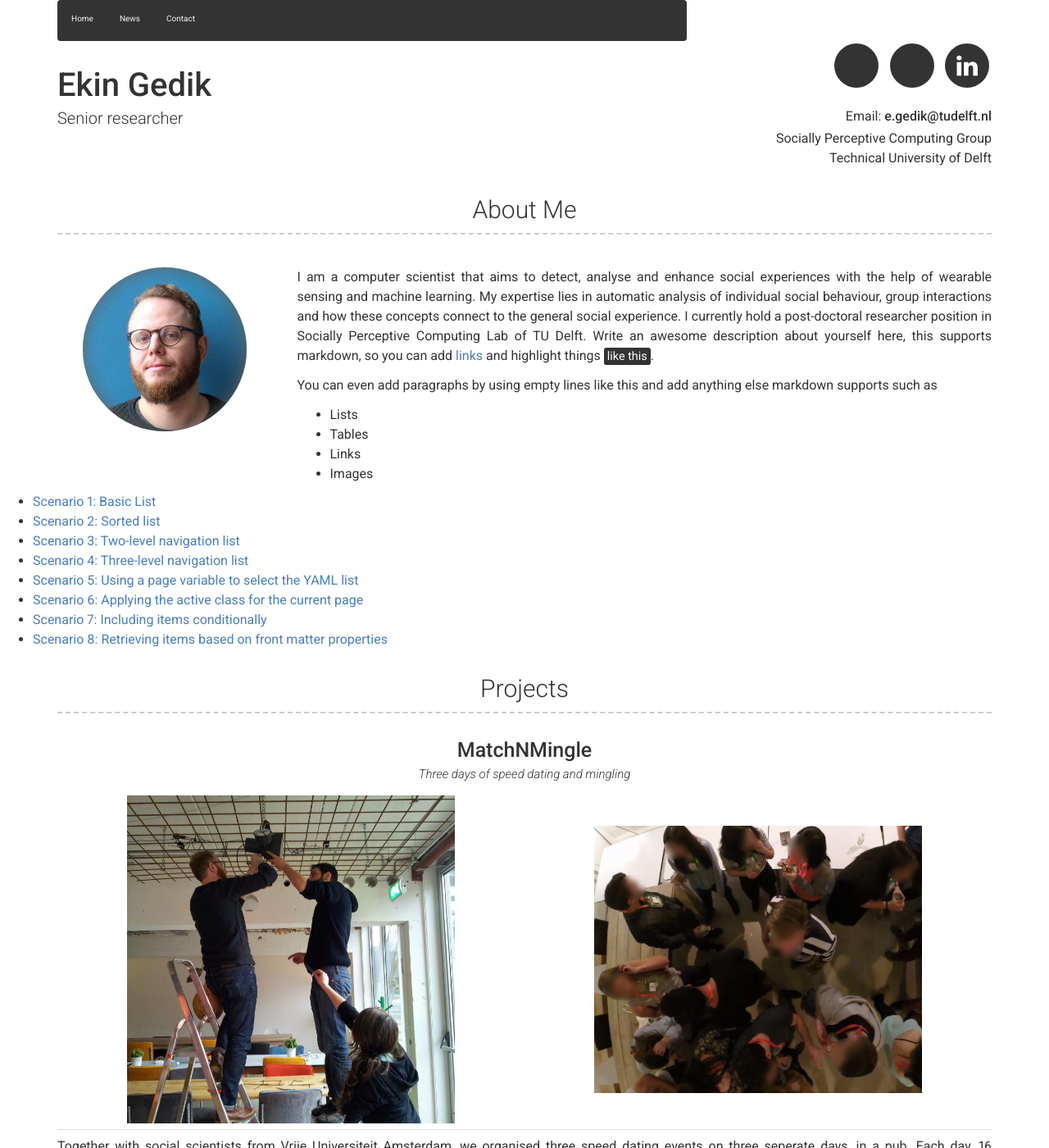
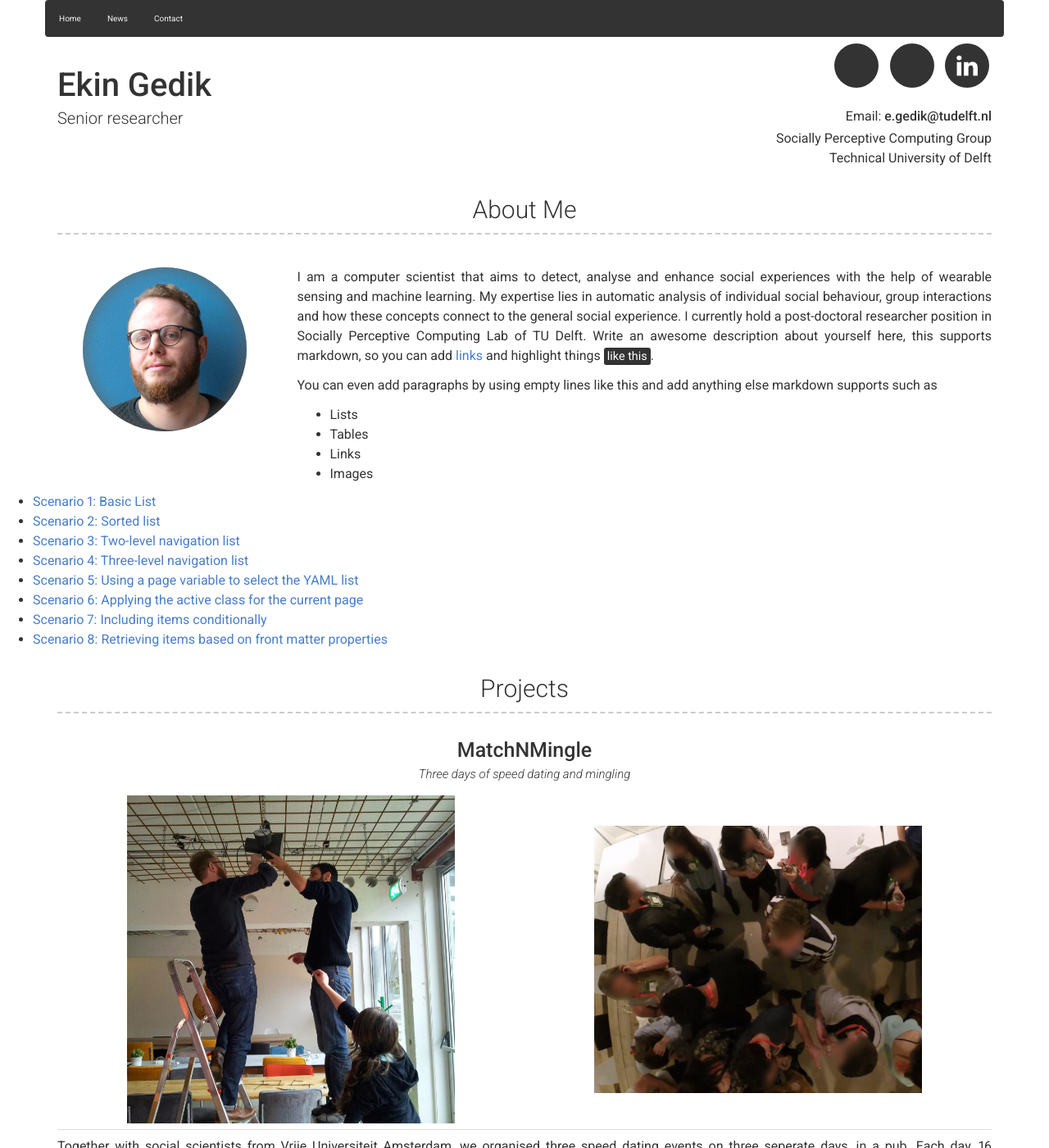
Before and after one commit to ekingedik/ekingedik.github.io, a Jekyll site: the page built from index.md, in a window 1280 px wide and 1400 px high. Shown: the whole window at 82% size. Built offline with Jekyll 4.4.1, drawn with Linux system fonts in a browser that asks for light colours; a style sheet for code colours, icons or effects is not loaded.

Commit message:
width of navbar

```diff
--- a/_includes/header.html
+++ b/_includes/header.html
@@ -1,15 +1,15 @@
 <link rel="stylesheet" href="https://cdn.rawgit.com/jpswalsh/academicons/master/css/academicons.min.css">
+
 <div class="container header-contianer">
+    <div class="navbar">
+        <a href="#home">Home</a>
+        <a href="#news">News</a>
+        <a href="#contact">Contact</a>
+      </div>
   <div class="row">
     <div class="col-xs-12 col-sm-6 col-md-6 col-lg-8 header-left">
       <h1>{{ site.name | escape }}</h1>
       <h2>{{ site.title | escape }}</h2>
-      <div class="navbar">
-          <a href="#home">Home</a>
-          <a href="#news">News</a>
-          <a href="#contact">Contact</a>
-        </div>
-
     </div>
     <div class="col-xs-12 col-sm-6 col-md-6 col-lg-4 header-right">
       <ul class="icons no-print">
--- a/assets/main.scss
+++ b/assets/main.scss
@@ -14,7 +14,13 @@
     background-color: #333;
     position: fixed; /* Set the navbar to fixed position */
     top: 0; /* Position the navbar at the top of the page */
-    width: 60%; /* Full width */
+    width: inherit; /* Full width */
+    margin-left: auto;
+    margin-right: auto;
+    z-index: 9999;
+    left: 50%;
+    transform: translateX(-50%);
+    min-height:32px
   }
 
   /* Links inside the navbar */
```
